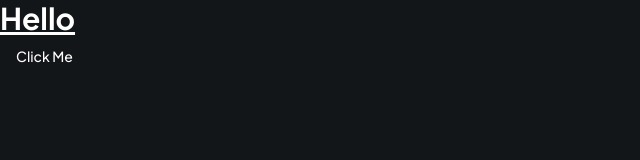
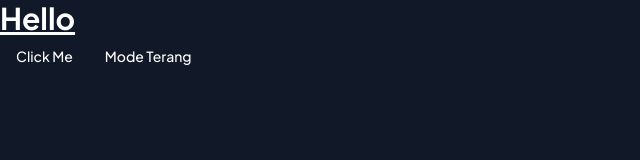
Before and after one commit to ammrshmbng/carepulse, a Next.js app: page / in a window 1280 px wide. Shown: the top 160 px of the page, without its empty margins (0-640 px from the left). Built offline with nearby package versions, Linux system fonts and the light colour scheme.

Commit message:
add dark mode

```diff
--- a/app/globals.css
+++ b/app/globals.css
@@ -4,6 +4,17 @@
 
 /* ========================================== TAILWIND STYLES */
 @layer base {
+
+  :root {
+    --background: 0 0% 100%;
+    --foreground: 222.2 84% 4.9%;
+  }
+
+  .dark {
+    --background: 222.2 84% 4.9%;
+    --foreground: 210 40% 98%;
+  }
+
   /* Remove scrollbar */
   .remove-scrollbar::-webkit-scrollbar {
     width: 0px;
@@ -348,3 +359,15 @@
 .PhoneInputInput::placeholder {
   color: #1a1d21;
 }
+
+html {
+  @apply bg-background text-foreground;
+}
+
+html.dark {
+  @apply bg-background text-foreground;
+}
+
+body {
+  @apply bg-white text-black dark:bg-gray-900 dark:text-white;
+}
--- a/app/layout.tsx
+++ b/app/layout.tsx
@@ -20,17 +20,13 @@ export default function RootLayout({
     <html lang="en">
       <body
         className={cn(
-          "min-h-screen bg-dark-300 font-sans antialiased",
+          "min-h-screen  font-sans antialiased",
           fontSans.variable
         )}
       >
-       <ThemeProvider
-            attribute="class"
-            defaultTheme="dark"
-
-          >
-            {children}
-          </ThemeProvider>
+        <ThemeProvider attribute="class" defaultTheme="dark">
+          {children}
+        </ThemeProvider>
       </body>
     </html>
   );
--- a/app/page.tsx
+++ b/app/page.tsx
@@ -1,13 +1,15 @@
+import ThemeToggle from "@/components/ThemeToggle";
 import { Button } from "@/components/ui/button";
 import Image from "next/image";
 
 export default function Home() {
   return (
-   <>
-    <h1 className="text-3xl text-white font-bold underline">Hello</h1>
-   <Button>
+   <div >
+    <h1 className="text-3xl font-bold underline">Hello</h1>
+   <Button >
       Click Me
    </Button>
-   </>
+   <ThemeToggle />
+   </div>
   );
 }
--- /dev/null
+++ b/components/ThemeToggle.tsx
@@ -0,0 +1,14 @@
+"use client"
+
+import { useTheme } from "next-themes"
+import { Button } from "./ui/button"
+
+export default function ThemeToggle() {
+  const { theme, setTheme } = useTheme()
+
+  return (
+    <Button onClick={() => setTheme(theme === "dark" ? "light" : "dark")}>
+      {theme === "light" ? "Mode Gelap" : "Mode Terang"}
+    </Button>
+  )
+}
--- a/tailwind.config.ts
+++ b/tailwind.config.ts
@@ -20,6 +20,12 @@ const config = {
       },
     },
     extend: {
+      backgroundColor: {
+        background: 'var(--background)',
+      },
+      textColor: {
+        foreground: 'var(--foreground)',
+      },
       colors: {
         green: {
           500: "#24AE7C",
```
Also changed, not shown: 1 other file (tests, documents, lock files or other folders).
